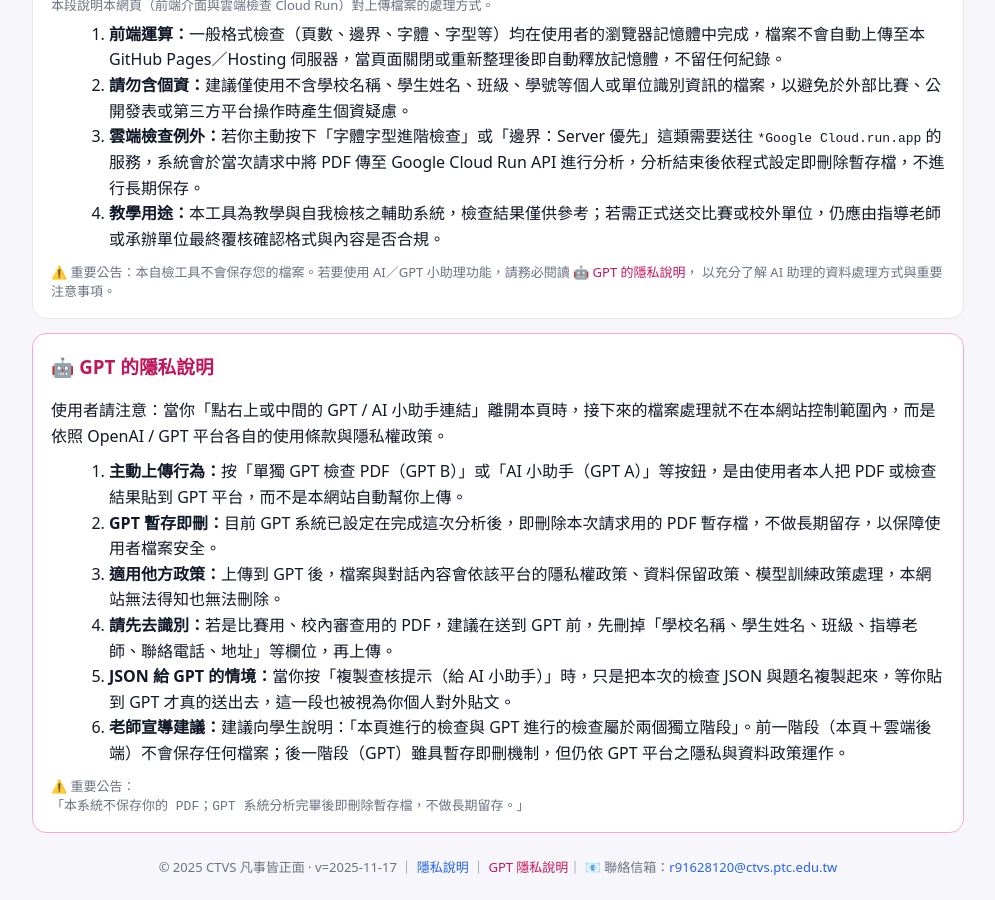
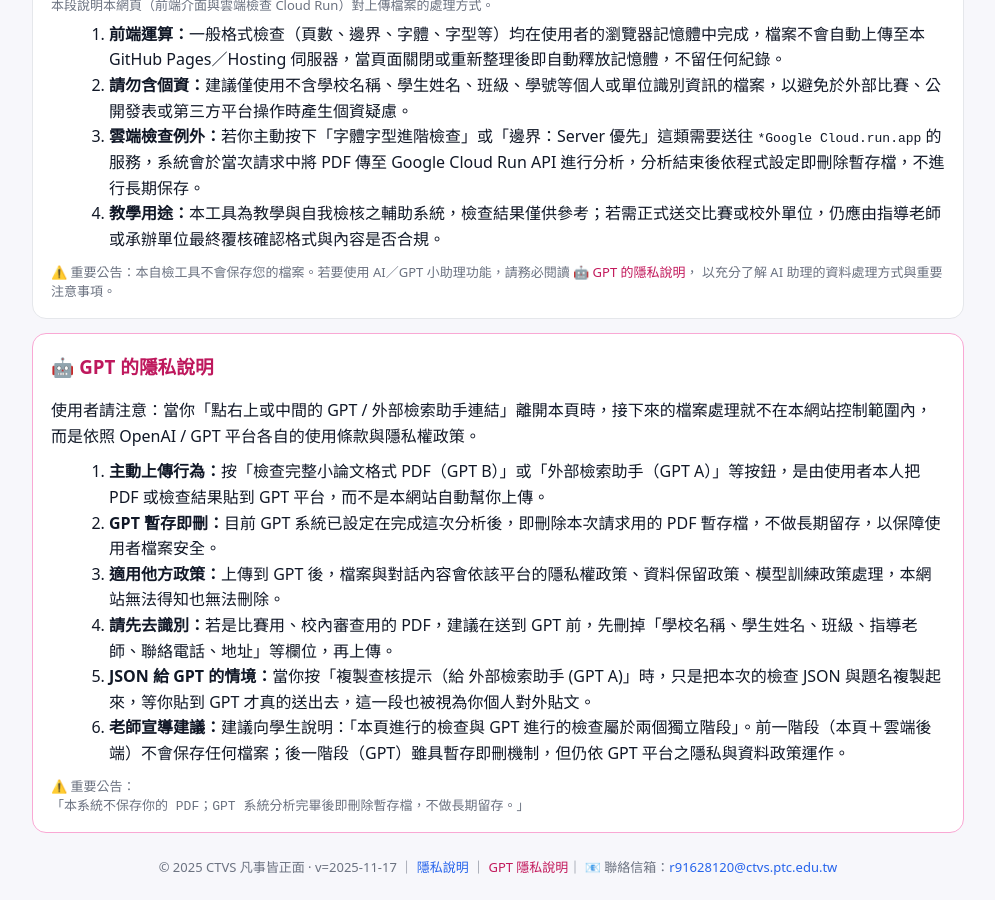
Before and after one commit to r91628120/thesis-checker, a Jekyll site: the page index.html, which Jekyll copies as it is, in a window 1280 px wide and 900 px high, scrolled down 1608 px. Shown: the whole window, without its empty margins (142-1137 px from the left). Built offline with Jekyll 4.4.1, drawn with Linux system fonts in a browser that asks for light colours; some of the changed text lies outside the part shown.

Commit message:
Add files via upload

```diff
--- a/index.html
+++ b/index.html
@@ -101,8 +101,8 @@
     <h1>高中職小論文格式自檢系統</h1>
     <p class="meta">
       目前累積自檢人次：<b id="counter">載入中…</b>
-      <span class="mono">｜v=2026-01-03b</span>
-      ｜© 2025 CTVS 凡事皆正面
+      <span class="mono">｜v=2026-01-28a</span>
+      ｜© 2026 CTVS 凡事皆正面
     </p>
    <!--
    <a href="https://r91628120.github.io/thesis-checker/blog.html"
@@ -240,20 +240,20 @@
             </summary>
 
             <div style="margin-top:8px; line-height:1.7;">
-              <p><b>🔹 AI 小助手（GPT A）</b><br>
+              <p><b>🔹 外部檢索助手（GPT A）</b><br>
               適合「協助擴大搜尋全台小論文題目，判斷是否與您的研究主題有相似題目」。<br>
               👉 本功能<b>不直接讀取 PDF</b>，而是將「本系統檢查結果第 4 項【外部檢索助手】所產生之檢查摘要 JSON」提供給 AI 小助手（GPT A），
               由 AI 協助進行全台小論文題目之廣泛比對與主題相似性搜尋，作為研究方向與題目檢核之參考。
               </p>
 
-            <p><b>🔹 單獨 GPT 檢查 PDF（GPT B）</b><br>
+            <p><b>🔹 檢查完整小論文格式 PDF（GPT B）</b><br>
             適合「直接將 PDF 檔案交由 GPT 進行整體內容分析」。<br>
             👉 本功能屬於外部 AI 工具，與本頁小論文格式檢查流程<b>相互獨立</b>。
             </p>
 
             <p style="margin-top:6px;">
                📌 <b>建議使用流程：</b><br>
-              先使用本系統完成小論文格式檢查 → 再視需要使用 <b>AI 小助手（GPT A）</b>
+              先使用本系統完成小論文格式檢查 → 再視需要使用 <b>外部檢索助手（GPT A）</b>
               協助進行題目相似性之延伸檢索。
             </p>
            </div>
@@ -283,7 +283,7 @@
           <h4 style="margin:10px 0 6px">#4 外部檢索助手（給 AI 小助手）</h4>
           <div class="row">
             <button id="btnOpenAllSearch">一鍵開啟所有搜尋</button>
-            <button id="btnCopyGptPrompt" class="btn-violet">複製查核提示（給 AI 小助手）</button>
+            <button id="btnCopyGptPrompt" class="btn-violet">複製查核提示（給 外部檢索助手）</button>
           </div>
           <ol id="searchLinks" style="margin:10px 0 6px;padding-left:20px"></ol>
           <details style="margin-top:6px">
@@ -291,7 +291,7 @@
             <pre id="jsonPreview" class="mono" style="white-space:pre-wrap;background:#f8fafc;border:1px solid #e5e7eb;border-radius:8px;padding:10px;max-height:280px;overflow:auto"></pre>
           </details>
           <details open style="margin-top:10px;border-top:1px dashed #ddd;padding-top:8px">
-            <summary><b>AI 小助手結果摘要（解釋版）</b></summary>
+            <summary><b>外部檢索助手 結果摘要（解釋版）</b></summary>
             <div id="aiSummaryReadable" style="white-space:pre-wrap;font-size:13px;line-height:1.6;background:#f9fafb;border:1px solid #e5e7eb;border-radius:8px;padding:10px;"></div>
           </details>
         </div>
@@ -325,14 +325,14 @@
 <section class="card" id="gpt-privacy" style="border-color:#f9a8d4;">
   <h3 style="margin-top:0; color:#be185d;">🤖 GPT 的隱私說明</h3>
   <p style="margin:0 0 10px; line-height:1.6;">
-    使用者請注意：當你「點右上或中間的 GPT / AI 小助手連結」離開本頁時，接下來的檔案處理就不在本網站控制範圍內，而是依照 OpenAI / GPT 平台各自的使用條款與隱私權政策。
+    使用者請注意：當你「點右上或中間的 GPT / 外部檢索助手連結」離開本頁時，接下來的檔案處理就不在本網站控制範圍內，而是依照 OpenAI / GPT 平台各自的使用條款與隱私權政策。
   </p>
   <ol style="margin:0 0 10px 18px; line-height:1.6; color:#111827;">
-    <li><b>主動上傳行為：</b>按「單獨 GPT 檢查 PDF（GPT B）」或「AI 小助手（GPT A）」等按鈕，是由使用者本人把 PDF 或檢查結果貼到 GPT 平台，而不是本網站自動幫你上傳。</li>
+    <li><b>主動上傳行為：</b>按「檢查完整小論文格式 PDF（GPT B）」或「外部檢索助手（GPT A）」等按鈕，是由使用者本人把 PDF 或檢查結果貼到 GPT 平台，而不是本網站自動幫你上傳。</li>
     <li><b>GPT 暫存即刪：</b>目前 GPT 系統已設定在完成這次分析後，即刪除本次請求用的 PDF 暫存檔，不做長期留存，以保障使用者檔案安全。</li>
     <li><b>適用他方政策：</b>上傳到 GPT 後，檔案與對話內容會依該平台的隱私權政策、資料保留政策、模型訓練政策處理，本網站無法得知也無法刪除。</li>
     <li><b>請先去識別：</b>若是比賽用、校內審查用的 PDF，建議在送到 GPT 前，先刪掉「學校名稱、學生姓名、班級、指導老師、聯絡電話、地址」等欄位，再上傳。</li>
-    <li><b>JSON 給 GPT 的情境：</b>當你按「複製查核提示（給 AI 小助手）」時，只是把本次的檢查 JSON 與題名複製起來，等你貼到 GPT 才真的送出去，這一段也被視為你個人對外貼文。</li>
+    <li><b>JSON 給 GPT 的情境：</b>當你按「複製查核提示（給 外部檢索助手 (GPT A)」時，只是把本次的檢查 JSON 與題名複製起來，等你貼到 GPT 才真的送出去，這一段也被視為你個人對外貼文。</li>
     <li><b>老師宣導建議：</b>建議向學生說明：「本頁進行的檢查與 GPT 進行的檢查屬於兩個獨立階段」。前一階段（本頁＋雲端後端）不會保存任何檔案；後一階段（GPT）雖具暫存即刪機制，但仍依 GPT 平台之隱私與資料政策運作。</li>
   </ol>
   <p class="hint" style="margin:6px 0 0;">
```
